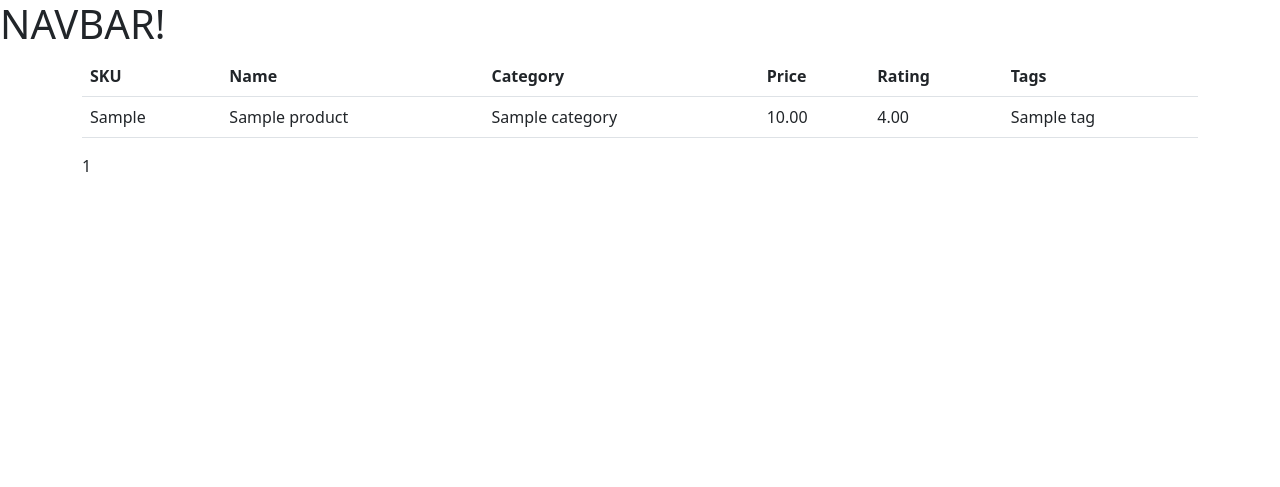
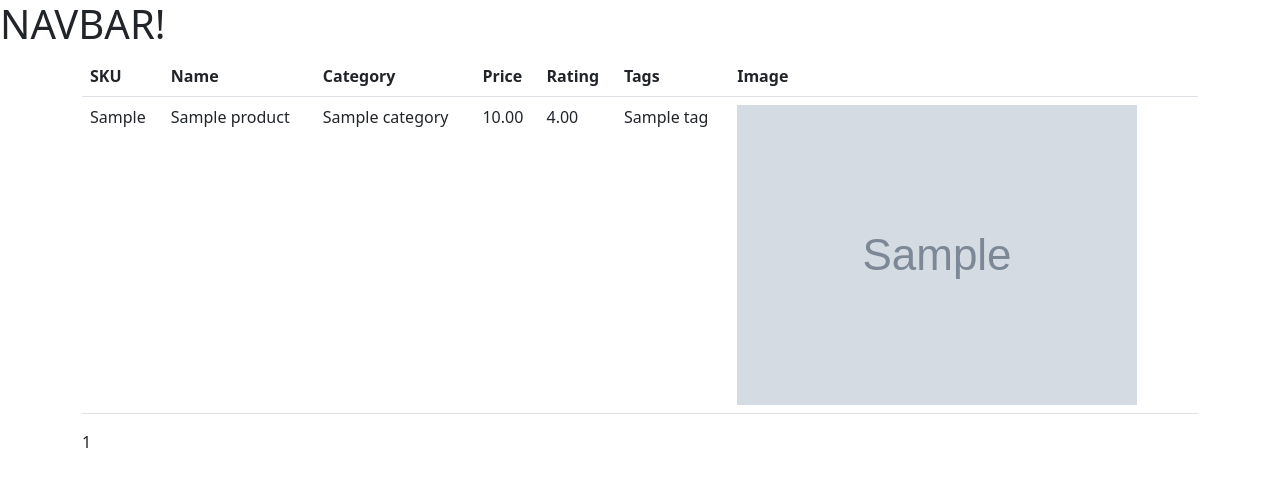
Before and after one commit to worldofmarcus/project-portfolio-5, a Django app: page /products/ in a window 1280 px wide. Shown: the top 487 px of the page. Run offline with Django 3.2, Linux system fonts and the light colour scheme; tables that the repository leaves empty hold one stand-in row (values such as "Sample post"); grey boxes marked "Sample" are stand-in pictures.

Commit message:
Add basic test image structure to products.html

```diff
--- a/products/templates/products/products.html
+++ b/products/templates/products/products.html
@@ -19,6 +19,7 @@
                     <th>Price</th>
                     <th>Rating</th>
                     <th>Tags</th>
+                    <th>Image</th>
                 </tr>
 
                 {% for product in products %}
@@ -31,6 +32,16 @@
                     <td>{{ product.price }}</td>
                     <td>{{ product.rating }}</td>
                     <td>{% for tag in product.tags.all|join:", " %}{{ tag }}{% endfor %}</td>
+
+
+                    <td>
+                        {% if product.image %}
+                        <img src="{{ product.image.url }}">
+
+                        {% else %}
+                        No image
+                        {% endif %}
+                    </td>
 
 
 
```
